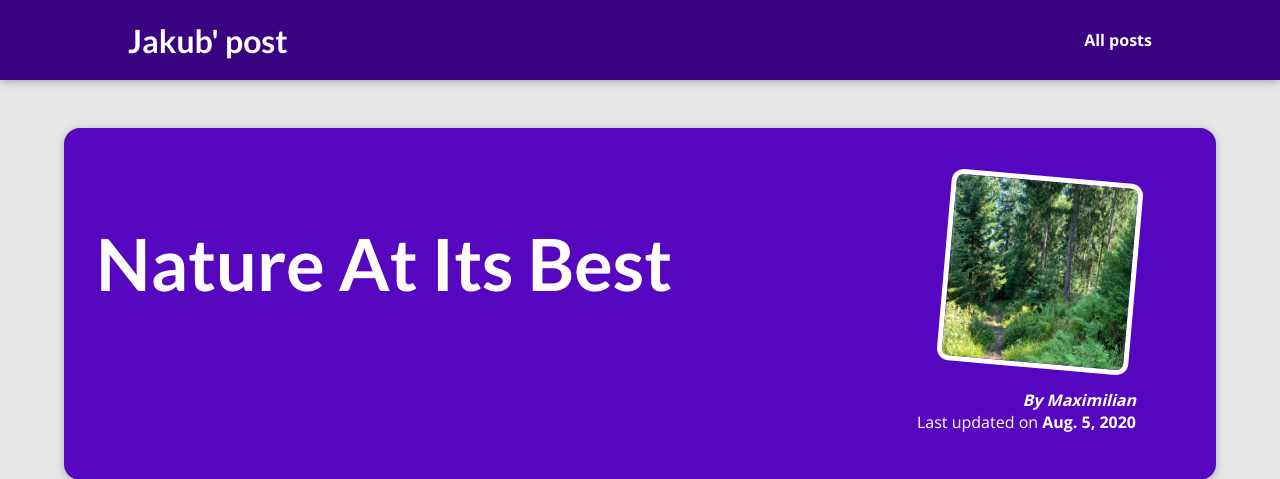
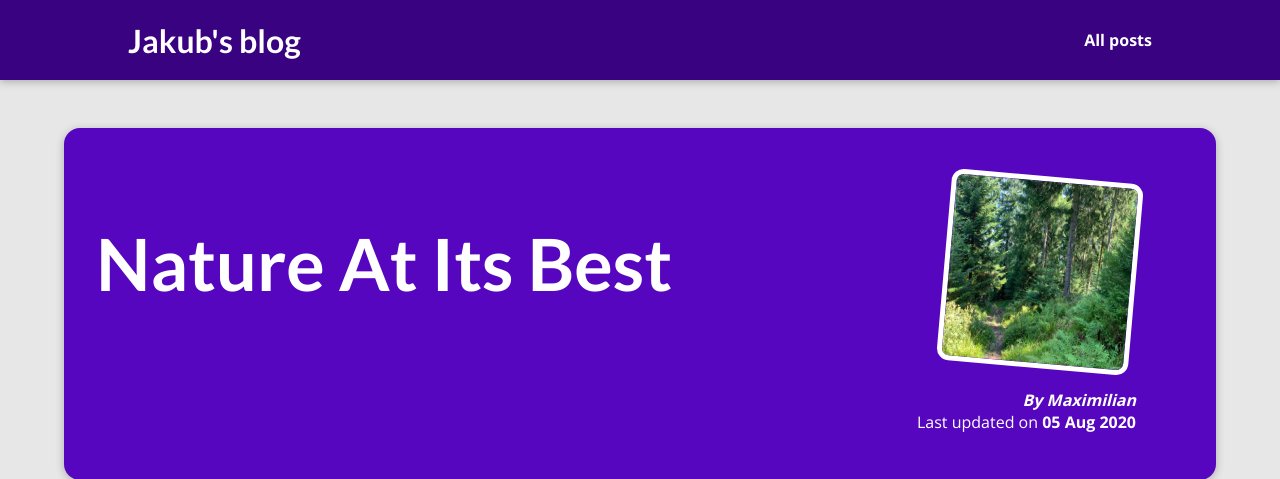
Before and after one commit to Bojan0611/My_site, a Django app: page /posts/into-the-woods in a window 1280 px wide. Shown: the top 479 px of the page. Run offline with Django 4.2, Linux system fonts and the light colour scheme.

Commit message:
add 404 page (for prod mode) and filters on date and content of post

```diff
--- a/my_site/blog/templates/blog/post-detail.html
+++ b/my_site/blog/templates/blog/post-detail.html
@@ -18,14 +18,14 @@
             <img src="{% static "blog/images/"|add:post.image %}" alt="{{ post.title }}"/>
             <address>By {{ post.author }}</address>
             <div>
-                Last updated on <time>{{ post.date }}</time>
+                Last updated on <time>{{ post.date|date:"d M Y" }}</time>
             </div>
         </article>
     </section>
 
     <main>
         <p>
-            {{ post.content }}
+            {{ post.content|linebreaks }}
         </p>
     </main>
 {% endblock %}
--- a/my_site/templates/base.html
+++ b/my_site/templates/base.html
@@ -14,7 +14,7 @@
 <body>
     <header id="main-navigation">
         <h1>
-            <a href="{% url "starting-page" %}">Jakub' post</a>
+            <a href="{% url "starting-page" %}">Jakub's blog</a>
         </h1>
         <nav>
             <a href="{% url "posts-page" %}">All posts</a>
```
Also changed, not shown: my_site/templates/404.html (added, +10 -0 lines).
